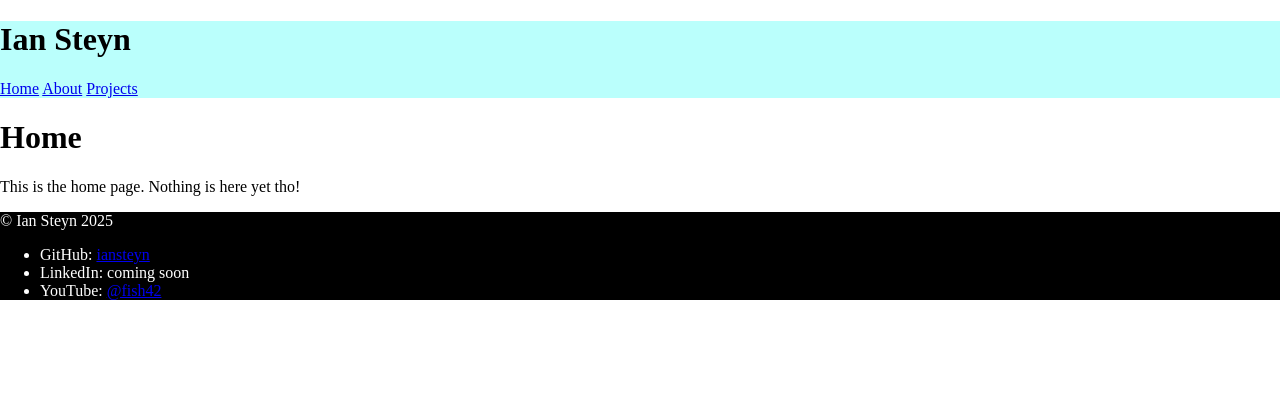
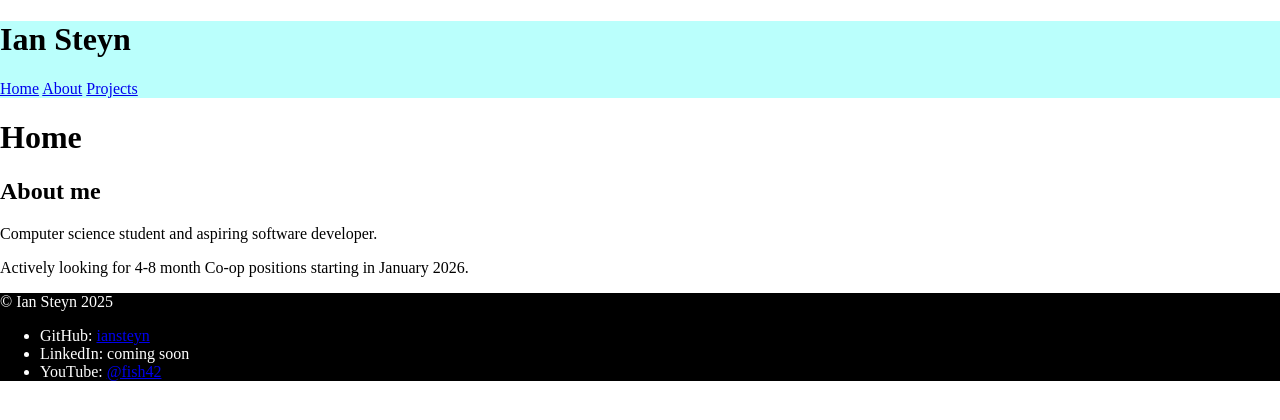
Before and after one commit to iansteyn/iansteyn.github.io, a Jekyll site: the page built from index.md, in a window 1280 px wide. Shown: the top 420 px of the page. Built offline with Jekyll 4.4.1, drawn with Linux system fonts in a browser that asks for light colours; some web fonts are replaced.

Commit message:
Add About me section to index.md

```diff
--- a/index.md
+++ b/index.md
@@ -6,4 +6,8 @@
 title: Home
 ---
 
-This is the home page. Nothing is here yet tho!
+## About me
+
+Computer science student and aspiring software developer.
+
+Actively looking for 4-8 month Co-op positions starting in January 2026.
```
